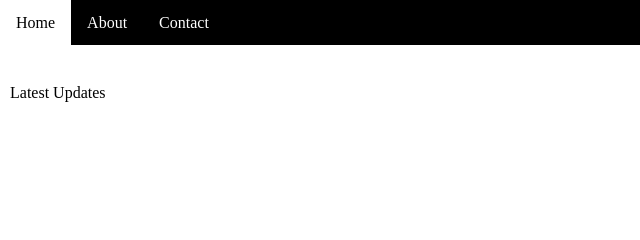
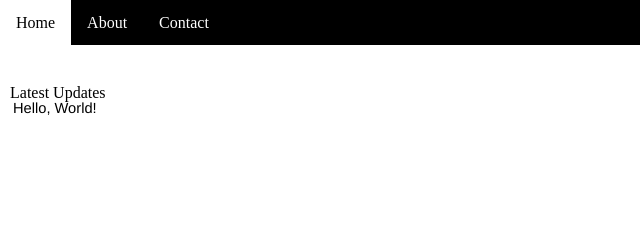
Before and after one commit to wolfsyntax/L2P, a plain HTML site: page index.html in a window 1280 px wide. Shown: the top 240 px of the page, 0-640 px from the left. Drawn offline with Linux system fonts and the light colour scheme.

Commit message:
Update index.html

```diff
--- a/index.html
+++ b/index.html
@@ -20,7 +20,7 @@
 			</nav>
 		</div>
 		<div class="content">
-			<p>Hello, World!</p>
+			<p class="context">Hello, World!</p>
 		</div>
 		<footer>
 			<p class="foot-note">L2P &copy; 2016. All rights reserved.</p>
```
